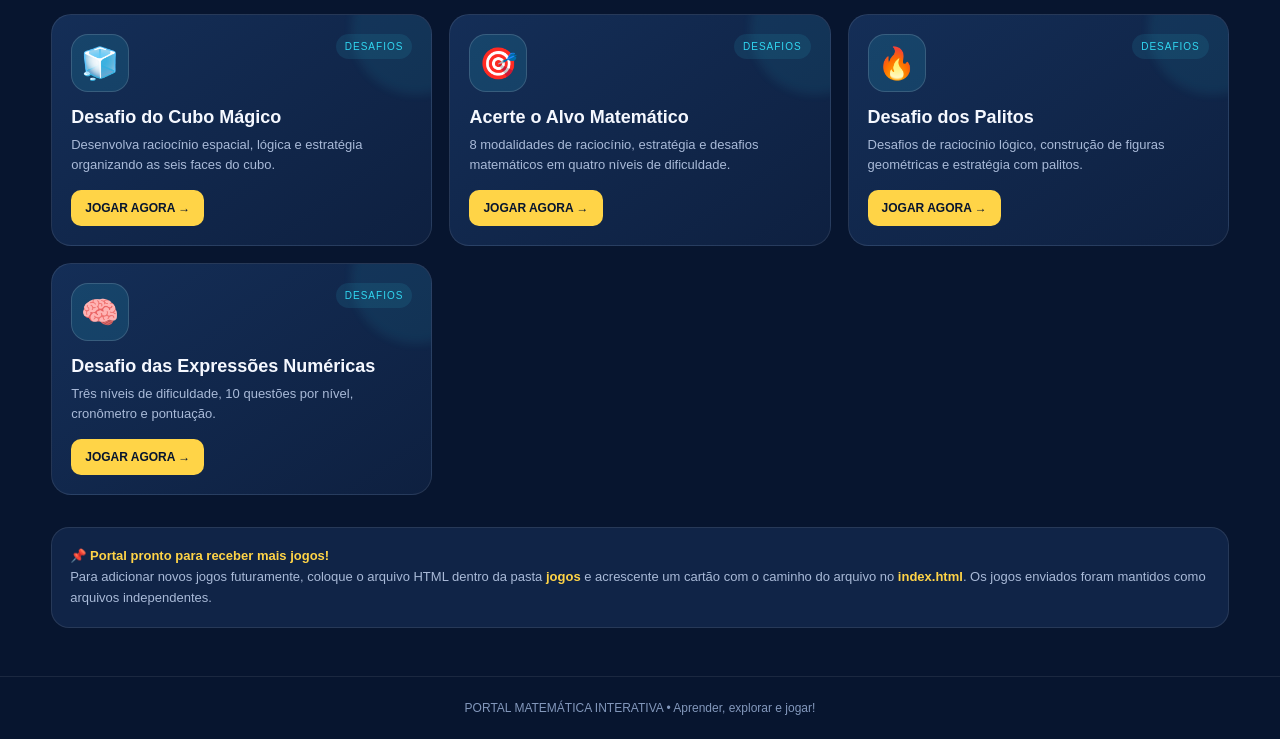
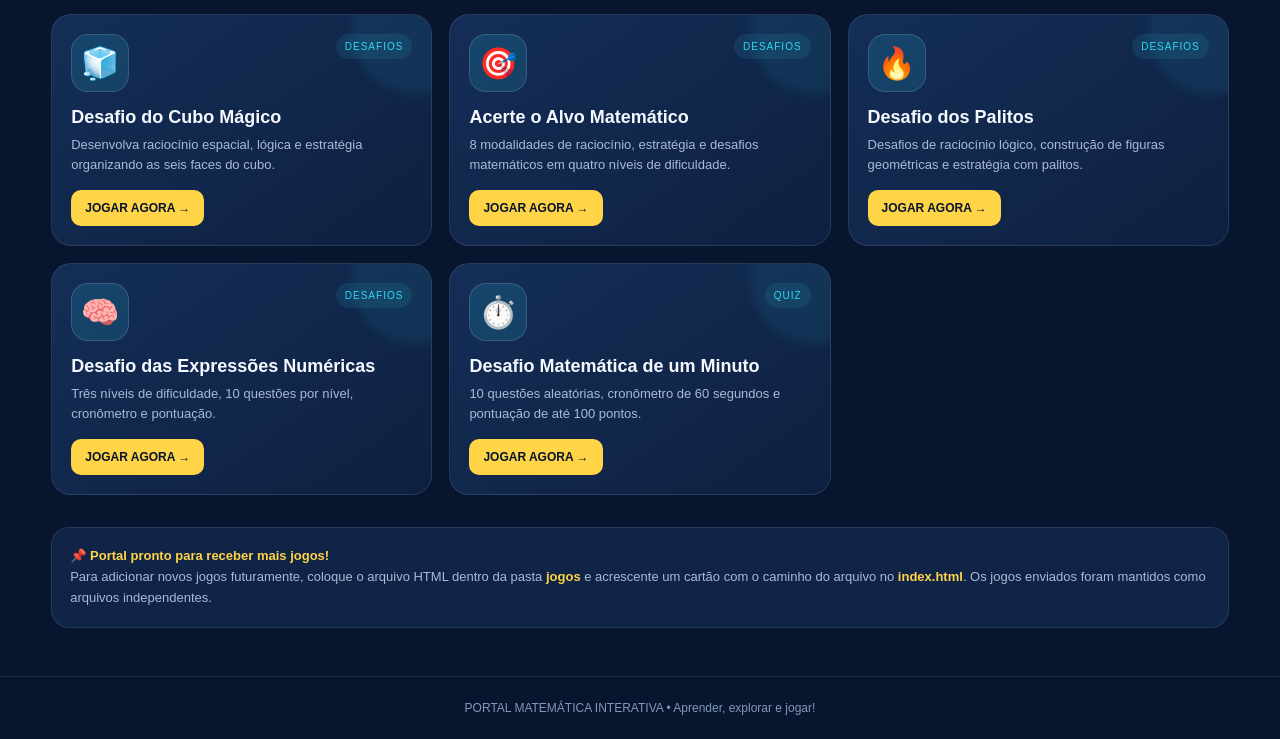
Before and after one commit to andersoncandido-blip/jogos-matematicos, a plain HTML site: page index.html in a window 1280 px wide. Shown: the part 1506-2245 px from the top of the page. Drawn offline with Linux system fonts and the light colour scheme.

Commit message:
Update index.html

```diff
--- a/index.html
+++ b/index.html
@@ -105,6 +105,15 @@ footer{margin-top:48px;padding:24px;text-align:center;color:#8398bc;border-top:1
   <p>Três níveis de dificuldade, 10 questões por nível, cronômetro e pontuação.</p>
   <a class="play" href="jogos/desafio_das_expressoes_3_niveis_10_questoes_corrigido.html">JOGAR AGORA →</a>
 </article>
+      <article class="card" data-category="quiz" data-name="desafio matemática de um minuto">
+<div class="card-top">
+<div class="game-icon cyan">⏱️</div>
+<span class="tag">Quiz</span>
+</div>
+<h3>Desafio Matemática de um Minuto</h3>
+<p>10 questões aleatórias, cronômetro de 60 segundos e pontuação de até 100 pontos.</p>
+<a class="play" href="jogos/desafio_matematica_um_minuto.html">JOGAR AGORA →</a>
+</article>
 </div><div class="empty" id="empty">Nenhum jogo encontrado. Tente outra palavra ou categoria.</div></section>
 <div class="info"><strong>📌 Portal pronto para receber mais jogos!</strong><br>Para adicionar novos jogos futuramente, coloque o arquivo HTML dentro da pasta <strong>jogos</strong> e acrescente um cartão com o caminho do arquivo no <strong>index.html</strong>. Os jogos enviados foram mantidos como arquivos independentes.</div>
 </main><footer>PORTAL MATEMÁTICA INTERATIVA • Aprender, explorar e jogar!</footer>
```
